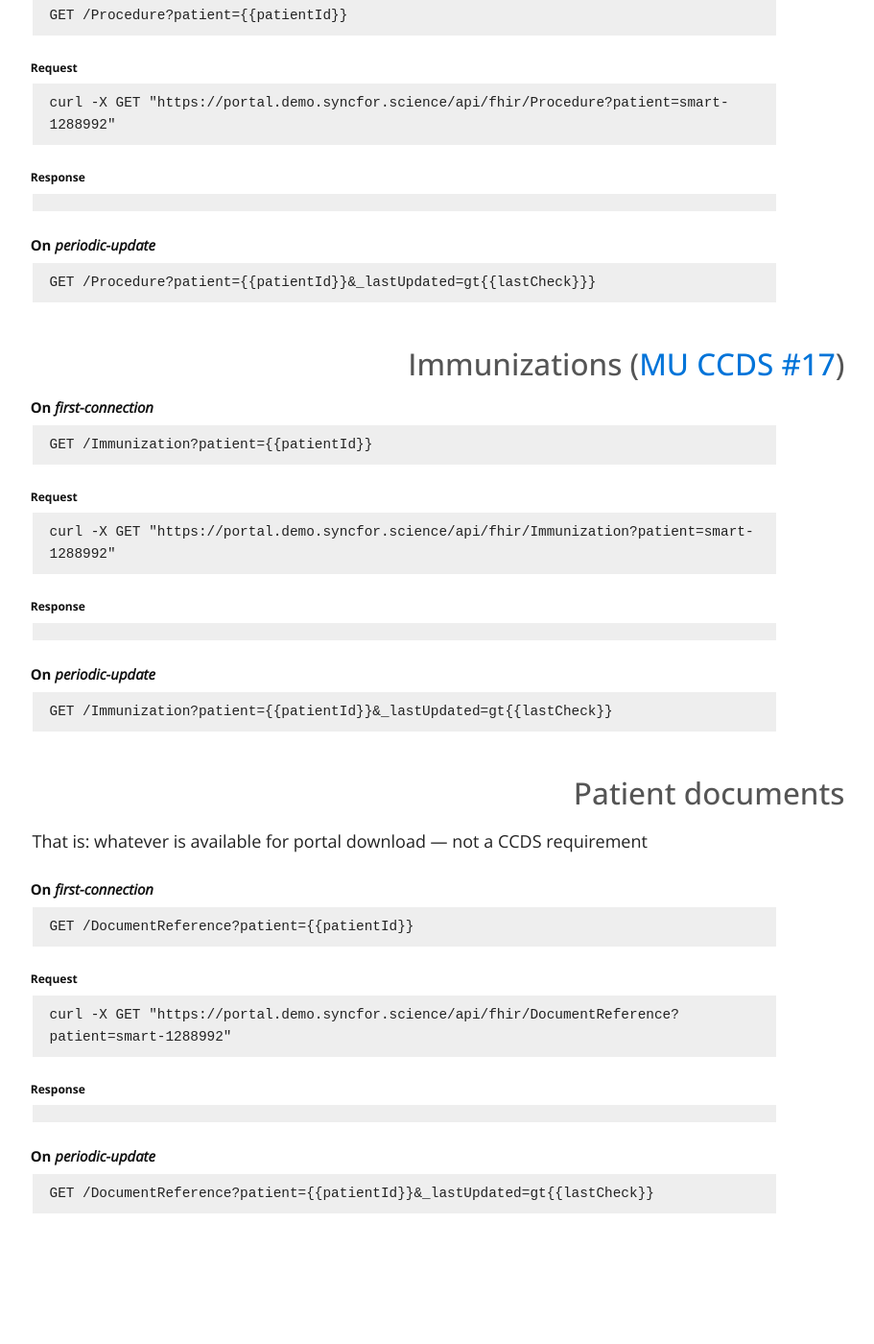
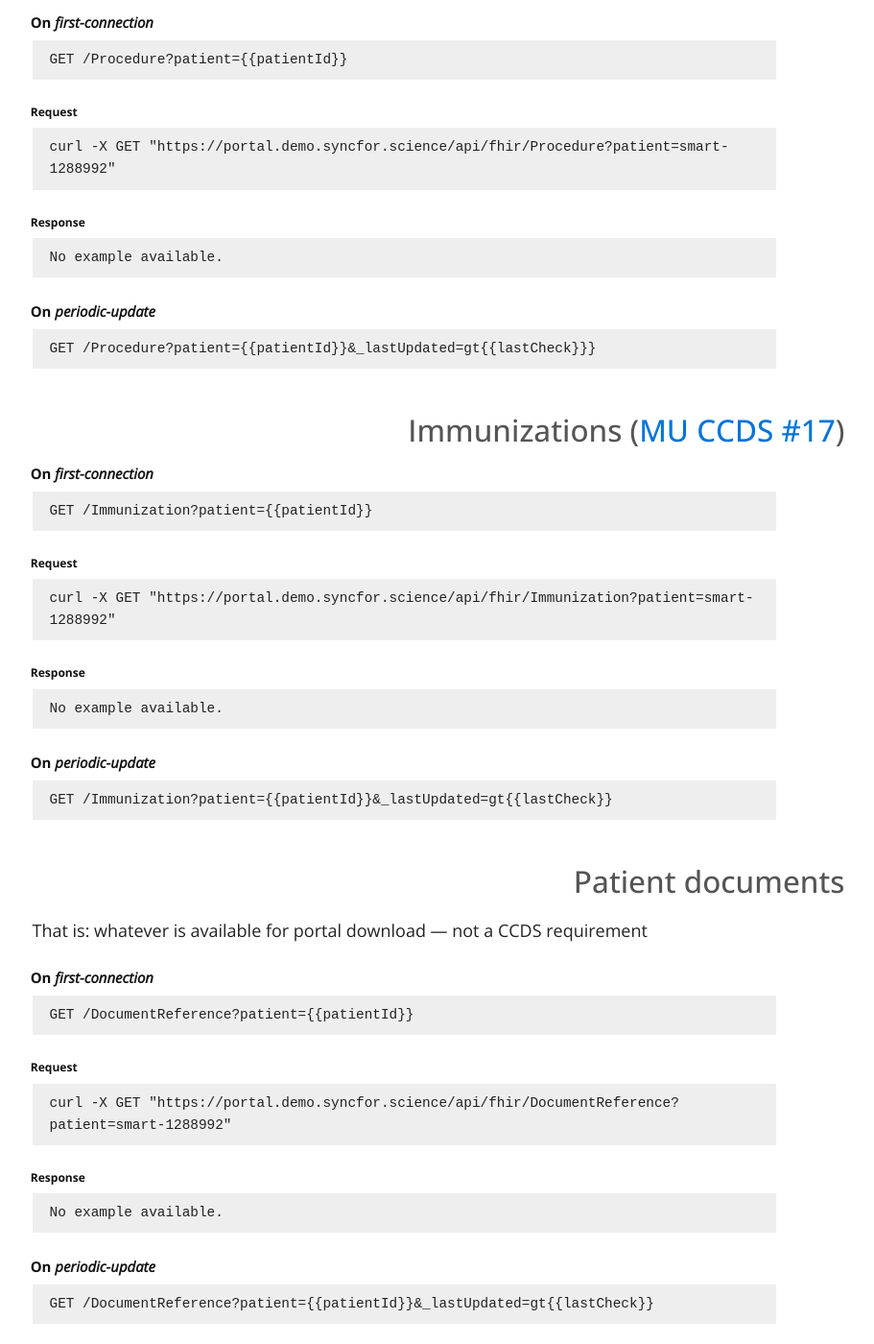
Before and after one commit to sync-for-science/sync-for-science.github.io, a Jekyll site: the page built from api-calls/index.md, in a window 1280 px wide and 1400 px high, scrolled down 59375 px. Shown: the whole window at 96% size, without its empty margins (219-1130 px from the left). Built offline with Jekyll 4.4.1, drawn with Linux system fonts in a browser that asks for light colours; nearby versions of some CDN libraries; before the commit the page ends 60729 px from its top, so only the background shows below that; some of the changed text lies outside the part shown.

Commit message:
Add placeholder for missing examples

````diff
--- a/api-calls/index.md
+++ b/api-calls/index.md
@@ -1371,6 +1371,7 @@ curl -X GET "https://portal.demo.syncfor.science/api/fhir/MedicationStatement?pa
 ###### Response
 
 ```
+No example available.
 ```
 
     GET /MedicationDispense?patient={% raw %}{{patientId}}{% endraw %}
@@ -1478,6 +1479,7 @@ curl -X GET "https://portal.demo.syncfor.science/api/fhir/MedicationAdministrati
 ###### Response
 
 ```
+No example available.
 ```
 
     GET /AllergyIntolerance?patient={% raw %}{{patientId}}{% endraw %}
@@ -2430,6 +2432,7 @@ curl -X GET "https://portal.demo.syncfor.science/api/fhir/Procedure?patient=smar
 ###### Response
 
 ```
+No example available.
 ```
 
 ##### On *periodic-update*
@@ -2449,6 +2452,7 @@ curl -X GET "https://portal.demo.syncfor.science/api/fhir/Immunization?patient=s
 ###### Response
 
 ```
+No example available.
 ```
 
 ##### On *periodic-update*
@@ -2470,6 +2474,7 @@ curl -X GET "https://portal.demo.syncfor.science/api/fhir/DocumentReference?pati
 ###### Response
 
 ```
+No example available.
 ```
 
 ##### On *periodic-update*
````
